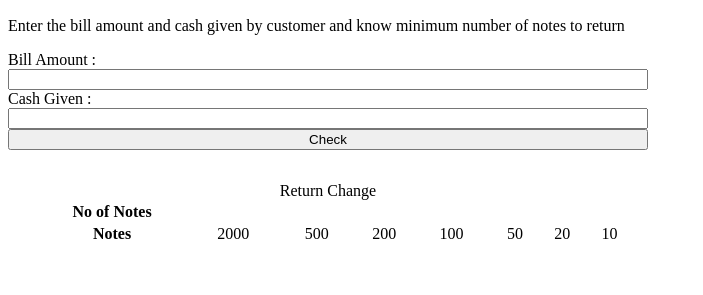
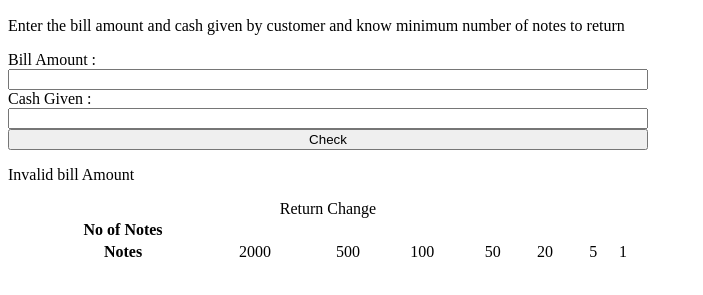
Before and after one commit to anshultamrakar/Cash-registration-App-Mark-10, a plain HTML site: page index.html in a window 1280 px wide. Both pictures are taken after a click on the button "Check". Shown: the part 87-382 px from the top of the page, without its empty margins (0-703 px from the left). Drawn offline with Linux system fonts and the light colour scheme.

Commit message:
final commit
The work is done but some bugs are  there

```diff
--- a/index.html
+++ b/index.html
@@ -22,19 +22,23 @@
 <table class="change-table">
     <caption> Return Change </caption>
     <tr>
-        <th>No of Notes</th>
-            <td>  </td>
+        <th>  No of Notes</th>
+            <td class="no-Of-Notes"> </td>
+            <td class="no-Of-Notes"> </td>
+            <td class="no-Of-Notes"> </td>
+            <td class="no-Of-Notes"> </td>
+            <td class="no-Of-Notes"> </td>
 
     </tr>
     <tr>
         <th> Notes  </th>
             <td>2000</td>
             <td>500</td>
-            <td>200</td>
             <td>100</td>
             <td>50</td>
             <td>20</td>
-            <td>10</td>
+            <td>5</td>
+            <td>1</td>
     </tr>
 
 
--- a/main.js
+++ b/main.js
@@ -2,22 +2,39 @@ const billAmount = document.querySelector("#bill-amount");
 const cashGiven = document.querySelector("#cash-given");
 const buttonCheck = document.querySelector("#btn-check");
 const message = document.querySelector("#error-msg");
+const noOfNotes = document.querySelectorAll(".no-Of-Notes");
 
+const availableNotes = [2000,500,100,20,5,1];
 
 buttonCheck.addEventListener("click", function validateBillAmount (){
+hideMessage();
    if(billAmount.value > 0 ){
 if (cashGiven.value >= billAmount.value){
    const amountToBeReturned = cashGiven.value - billAmount.value ;
    calculateChange(amountToBeReturned);
 }else{
-    showMessage("Do you want to wash the Plates");
+    showMessage("Do you want to wash the Plates") ;
 }
    }else {
-    showMessage ("Invalid bill Amount");
+    showMessage("Invalid bill Amount");
    }
 })
 
 
+function hideMessage(){
+    message.style.display ="none" ;
+}
+
+function calculateChange(){
+for (let i = 0; i < availableNotes.length ; i++){
+    const numberOfNotes = Math.trunc(amountToBeReturned/ availableNotes[i]
+        );
+        amountToBeReturned %= availableNotes[i]
+        noOfNotes[i].innerText = numberOfNotes;
+}
+}
+
 function showMessage(msg){
-    msg.innerText= msg;
+    message.style.display = "block" ;
+    message.innerText= msg;
 }
```
Also changed, not shown: style.css (line endings or trailing spaces).
